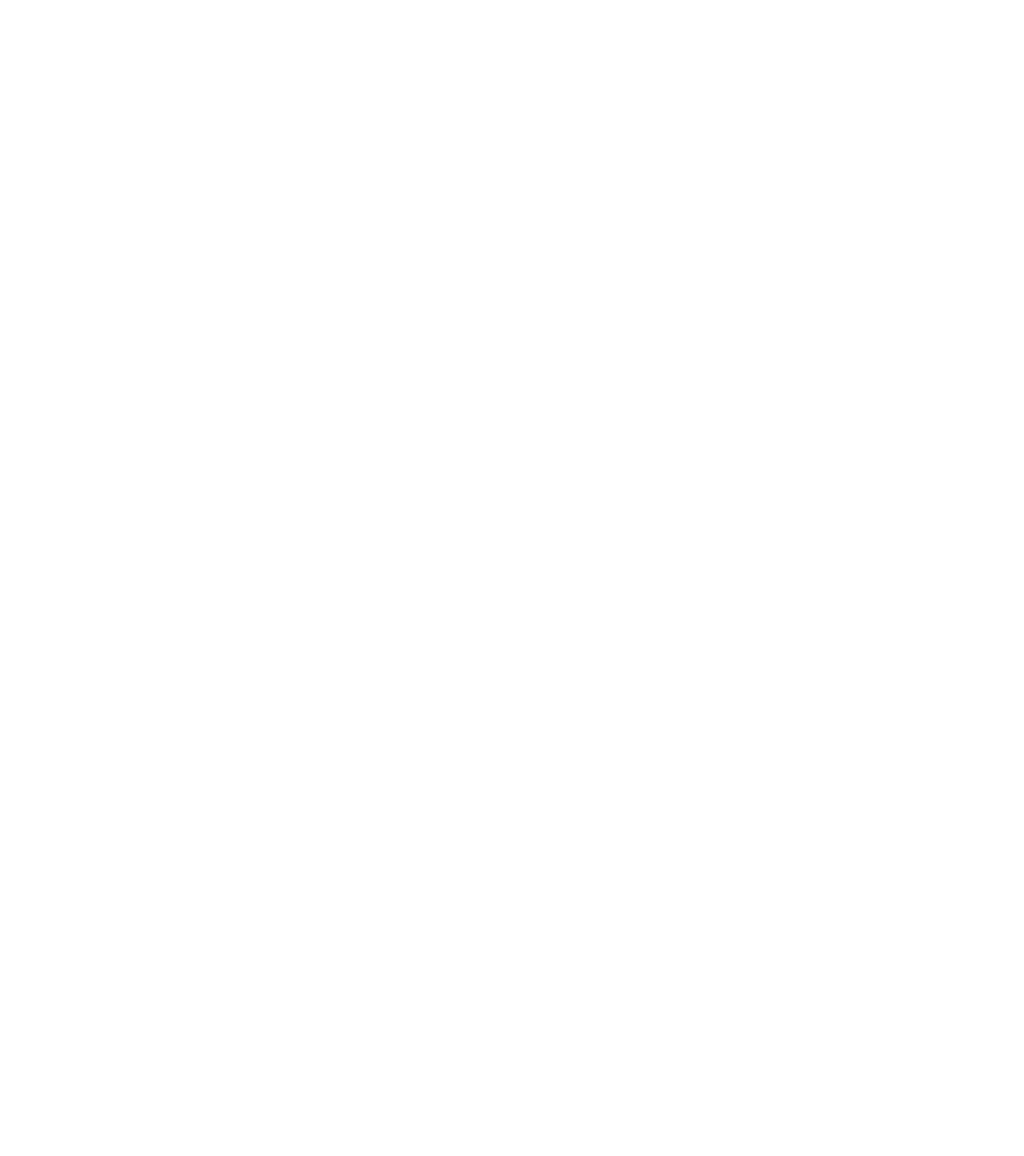
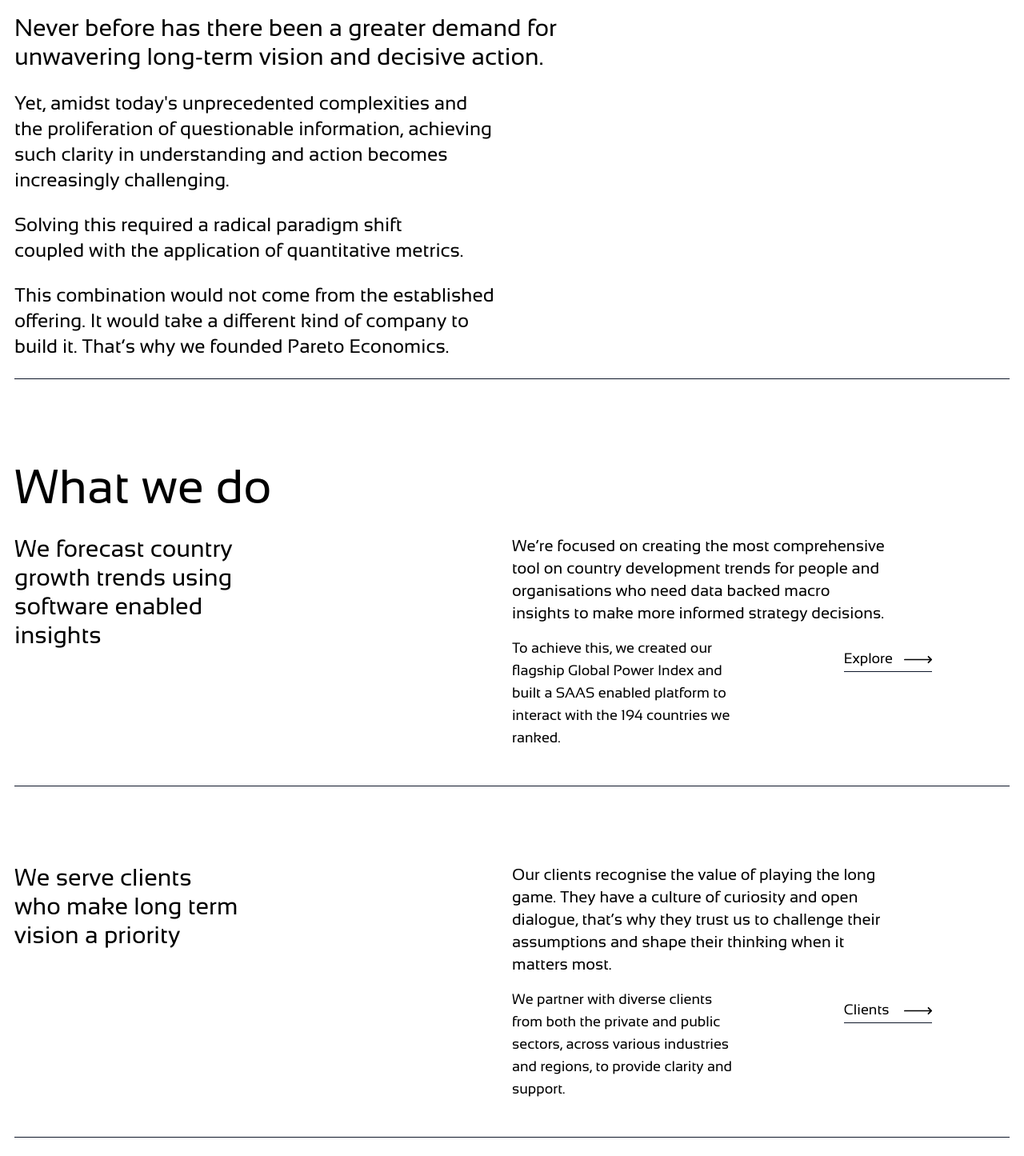
Before and after one commit to EmpChirag/pareto-economics, a React (Create React App) app: page /about-us in a window 1280 px wide. Shown: the part 1285-2730 px from the top of the page at 80% size. Before the commit the page ends 800 px from the top, so only its background shows below. Built offline with nearby package versions, Linux system fonts and the light colour scheme.

Commit message:
done aboutus page

```diff
--- a/src/pages/AboutUs/index.js
+++ b/src/pages/AboutUs/index.js
@@ -1,14 +1,231 @@
-import React from 'react'
+import React from "react";
+import Header from "../../Layouts/Header";
+import HeroSection from "../../components/HeroSection";
+import { Link } from "react-router-dom";
+import Footer from "../../Layouts/Footer";
 
 const AboutUs = () => {
   return (
-    <div className='container max-width-[1480px] mx-auto'>
-      <h2 className='text-[34px]'>Our Core</h2>
-     <div className='border-b border-slate-950 pb-[10px]'>
-      <img  src='images/AboutUs/Our-Core.png' className='h-[478px] w-full'/>
-     </div>
+    <div className="container max-width-[1480px] mx-auto">
+      <Header />
+      <HeroSection
+        className="hero-home"
+        title="Our Core"
+        image="images/AboutUs/Our-Core.png"
+      />
+
+      <section>
+        <h2 className="max-w-[336px] text-4xl leading-[1.2] lg:text-6xl lg:leading-[1.3] lg:max-w-[690px]">
+          How Will the World be Changed and Challenged in the next 100 years?
+        </h2>
+        <div className="border-b border-slate-900 pb-[24px]">
+          <p className="text-3xl max-w-[700px] pt-3">
+            Never before has there been a greater demand for unwavering
+            long-term vision and decisive action.
+          </p>
+          <br />
+          <p className="max-w-[598px] text-2xl font-normal">
+            Yet, amidst today's unprecedented complexities and the proliferation
+            of questionable information, achieving such clarity in understanding
+            and action becomes increasingly challenging.
+          </p>
+          <br />
+          <p className="max-w-[568px] text-2xl">
+            Solving this required a radical paradigm shift coupled with the
+            application of quantitative metrics.
+          </p>
+          <br />
+          <p className="max-w-[600px] text-2xl">
+            This combination would not come from the established offering. It
+            would take a different kind of company to build it. That’s why we
+            founded Pareto Economics.
+          </p>
+        </div>
+      </section>
+      <div>
+        <section>
+          <h2 className="text-4xl  leading-[1.2] lg:text-6xl lg:leading-[1.3]">
+            What we do
+          </h2>
+          <div className="grid md:grid-cols-2 pt-[20px] border-b border-slate-900 pb-[22px]">
+            <div className="col-span-1">
+              <p className="max-w-[280px] text-3xl">
+                We forecast country growth trends using software enabled
+                insights
+              </p>
+              <br/>
+            </div>
+            <div className="col-span-1">
+              <p className="max-w-[472px] text-xl">
+                We’re focused on creating the most comprehensive tool on country
+                development trends for people and organisations who need data
+                backed macro insights to make more informed strategy decisions.{" "}
+              </p>
+              <div className="grid md:grid-cols-3">
+                <div className="col-span-2">
+                  <p className="text-lg pt-4 max-w-[274px]">
+                    To achieve this, we created our flagship Global Power Index
+                    and built a SAAS enabled platform to interact with the 194
+                    countries we ranked.
+                  </p>
+                  <br />
+                </div>
+                <div className="col-span-1">
+                  <Link
+                    to=""
+                    className="btn3 mt-5 w-[110px] self-end border-b-[1px] border-slate-900"
+                  >
+                    Explore
+                  </Link>
+                </div>
+              </div>
+            </div>
+          </div>
+        </section>
+        <section>
+          <div className="grid md:grid-cols-2  border-b border-slate-900 pb-[22px]">
+            <div className="col-span-1">
+              <p className="max-w-[280px] text-3xl">
+                We serve clients who make long term vision a priority
+              </p>
+            </div>
+            <div className="col-span-1">
+              <p className="max-w-[466px] text-xl">
+                Our clients recognise the value of playing the long game. They
+                have a culture of curiosity and open dialogue, that’s why they
+                trust us to challenge their assumptions and shape their thinking
+                when it matters most.{" "}
+              </p>
+              <div className="grid md:grid-cols-3">
+                <div className="col-span-2">
+                  <p className="max-w-[276px] text-lg pt-4">
+                    We partner with diverse clients from both the private and
+                    public sectors, across various industries and regions, to
+                    provide clarity and support.
+                  </p>
+                  <br />
+                </div>
+                <div className="col-span-1">
+                  <Link
+                    to=""
+                    className="btn3 mt-5 w-[110px] self-end border-b-[1px] border-slate-900"
+                  >
+                    Clients
+                  </Link>
+                </div>
+              </div>
+            </div>
+          </div>
+        </section>
+        <section>
+          <div className="grid md:grid-cols-2  border-b border-slate-900 pb-[22px]">
+            <div className="col-span-1">
+              <p className="max-w-[280px] text-3xl">
+                We start from First Principles, and build from there
+              </p>
+            </div>
+            <div className="col-span-1">
+              <p className="max-w-[450px] text-xl">
+                {" "}
+                We take the power of systemic thinking seriously.
+              </p>
+              <div className="md:grid md:grid-cols-5">
+                <div className="col-span-3">
+                  <p className="max-w-[328px] text-lg pt-4 pr-5">
+                    Pareto has developed a three pronged approach using first
+                    principles thinking that helps clients better understand how
+                    to approach problem solving in a smarter way.
+                  </p>
+                  <br />
+                </div>
+                <div className="col-span-2">
+                  <Link
+                    to=""
+                    className="btn3 mt-5 max-w-[182px] max-md:w-full self-end border-b-[1px] text-[16px] border-slate-900"
+                  >
+                    Our Approach
+                  </Link>
+                </div>
+              </div>
+            </div>
+          </div>
+        </section>
+        <section>
+          <div className="grid md:grid-cols-2  border-b border-slate-900 pb-[22px]">
+            <div className="col-span-1">
+              <p className="max-w-[280px] text-3xl">
+                We mold our service offerings to fit your needs
+              </p>
+            </div>
+            <div className="col-span-1">
+              <p className="max-w-[426px] text-xl">
+                No problem is the same, so why should our solutions be
+              </p>
+              <div className="grid md:grid-cols-5">
+                <div className="col-span-3">
+                  <p className="max-w-[267px] text-lg pt-4 pr-5">
+                    PClients are supported with an array of deliverables that
+                    best serve the the intended outcomes.
+                  </p>
+                  <br/>
+                </div>
+                <div className="col-span-2">
+                  <Link
+                    to=""
+                    className="btn3 mt-5 max-w-[180px] w-full self-end border-b-[1px] border-slate-900"
+                  >
+                    Services
+                  </Link>
+                </div>
+              </div>
+            </div>
+          </div>
+        </section>
+        <section>
+          <div className="max-md:flex-col flex justify-between flex-1">
+            <h2 className="text-4xl  leading-[1.2] lg:text-6xl lg:leading-[1.3] flex-1">
+              Our Trajectory{" "}
+            </h2>
+            <div className="flex-1">
+              <div className="flex justify-end  col-span-1 max-md:pt-[30px] pt-[70px]">
+                <p className="text-3xl">
+                  Global stakeholders are using Pareto to solve their biggest
+                  problems.
+                </p>
+              </div>
+              <br />
+              <div className="flex justify-end">
+                <p className="text-2xl max-w-[486px]">
+                  With Pareto, governments are reforming their foreign direct
+                  investment strategy, in doing so, changing the trajectory of
+                  their country.
+                </p>
+              </div>
+              <br />
+              <div className="flex justify-end ">
+                <p className="text-2xl max-w-[480px]">
+                  Investors are making more informed capital allocations.
+                  Telecommunications companies are better able to anticipate
+                  growth markets. Corporate strategy leaders can more
+                  confidently assess opportunities. And we are just getting
+                  started.
+                </p>
+              </div>
+              <br />
+              <div className="flex justify-end ">
+                <p className="text-2xl max-w-[476px]">
+                  We’re committed to forging a future where the status quo of
+                  short-term thinking fueled by uncertainty is replaced with
+                  confident leadership based on informed decision making..
+                </p>
+              </div>
+            </div>
+          </div>
+        </section>
+      </div>
+      <Footer/>
     </div>
-  )
-}
+  );
+};
 
-export default AboutUs
+export default AboutUs;
```
